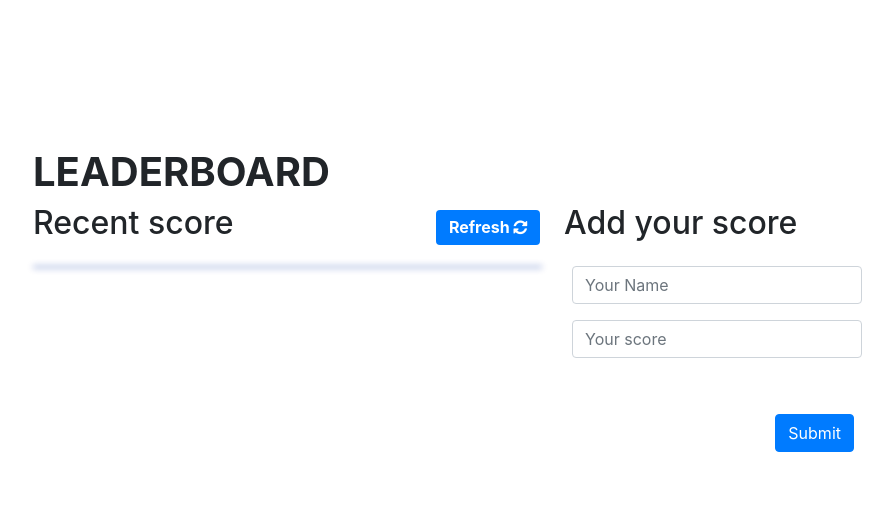
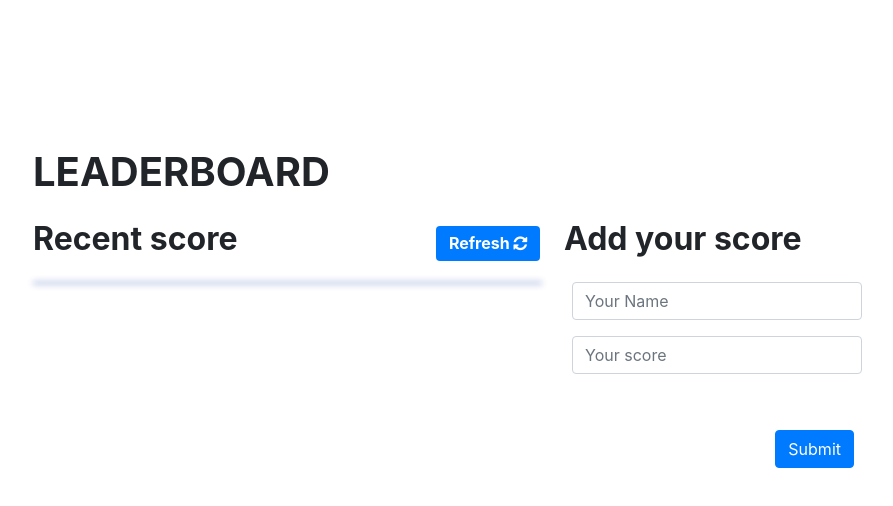
Before and after one commit to andersonlebon/leaderboard, a website built with webpack: page src/index.html in a window 1280 px wide. Shown: the whole page, without its empty margins (100-993 px from the left). Built offline with nearby package versions, Linux system fonts and the light colour scheme; no server answers.

Commit message:
Style the header

```diff
--- a/src/index.html
+++ b/src/index.html
@@ -19,7 +19,7 @@
   <body>
     <main class="container d-flex flex-column justify-content-center">
       <section class="container p-5">
-        <h1 class="font-weight-bold">LEADERBOARD</h1>
+        <h1 class="font-weight-bold pb-3">LEADERBOARD</h1>
 
         <div class="container d-flex w-100 p-0">
           <div class="table-container w-50">
@@ -27,7 +27,7 @@
               <div
                 class="w-100 d-flex align-items-center justify-content-between"
               >
-                <h2>Recent score</h2>
+                <h2 class="font-weight-bold">Recent score</h2>
                 <span class="badge refrech bg-primary"
                   >Refresh <i class="fa fa-refresh" aria-hidden="true"> </i
                 ></span>
@@ -38,7 +38,7 @@
             </table>
           </div>
           <form class="ml-4 d-flex flex-column">
-            <h2 class="mb-3">Add your score</h2>
+            <h2 class="mb-3 font-weight-bold">Add your score</h2>
             <input
               type="text"
               class="inputName form-control m-2 mr-0"
--- a/src/sass/style.scss
+++ b/src/sass/style.scss
@@ -2,6 +2,7 @@
 main {
   padding: 100px 0;
 
+  section {
     .title .refrech {
       font-size: 16px;
       padding: 0.6rem 0.8rem;
@@ -14,3 +15,4 @@ main {
       box-shadow: 1px 1px 6px 1px rgba(6, 48, 163, 0.486);
     }
   }
+}
```
Also changed, not shown: src/sass/style.css, 1 other file. Lines whose indentation alone changed are shown as unchanged.
